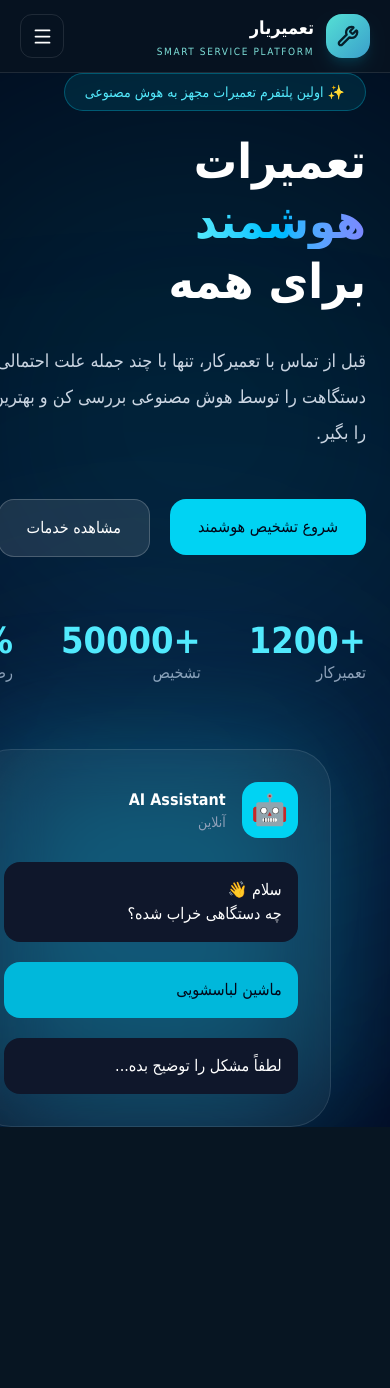
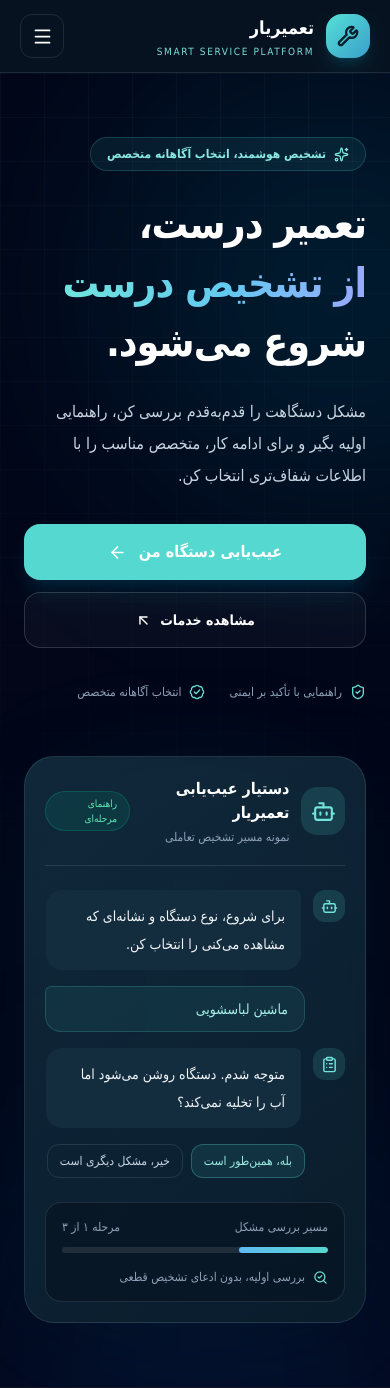
Before and after one commit to MajidYoosefkhani/taamiryar-platform, a Next.js app in the folder apps/web/: page / in a window 390 px wide. Before the commit the page ends 1127 px from the top, so only its background shows below. Built offline with nearby package versions, Linux system fonts and the light colour scheme.

Commit message:
Create mobile-first Taamiryar design foundation

```diff
--- a/apps/web/components/home/Hero.tsx
+++ b/apps/web/components/home/Hero.tsx
@@ -1,202 +1,23 @@
 import Link from "next/link";
+import { ArrowLeft, ArrowUpLeft, BadgeCheck, Bot, ClipboardList, SearchCheck, ShieldCheck, Sparkles } from "lucide-react";
 import Container from "../layout/Container";
-import Button from "../ui/button";
-
-export default function Hero() {
-  return (
-    <section className="relative overflow-hidden bg-slate-950 text-white">
-
-      <div className="absolute inset-0">
-
-        <div className="absolute left-1/2 top-0 h-[700px] w-[700px] -translate-x-1/2 rounded-full bg-cyan-500/20 blur-[180px]" />
-
-        <div className="absolute bottom-0 right-0 h-[500px] w-[500px] rounded-full bg-indigo-500/20 blur-[180px]" />
-
-        <div className="absolute left-0 top-1/2 h-[450px] w-[450px] rounded-full bg-sky-400/10 blur-[180px]" />
-
-      </div>
-
-      <Container className="relative flex min-h-[88vh] items-center justify-center">
-
-        <div className="mx-auto grid w-full max-w-6xl items-center gap-16 lg:grid-cols-2">
-
-          <div className="flex flex-col justify-center">
-
-            <span className="mb-5 w-fit rounded-full border border-cyan-400/30 bg-cyan-400/10 px-5 py-2 text-sm text-cyan-300">
-
-              ✨ اولین پلتفرم تعمیرات مجهز به هوش مصنوعی
-
-            </span>
-
-            <h1 className="text-5xl font-black leading-tight lg:text-7xl">
-
-              تعمیرات
-
-              <br />
-
-              <span className="bg-gradient-to-r from-cyan-300 via-sky-400 to-indigo-400 bg-clip-text text-transparent">
-
-                هوشمند
-
-              </span>
-
-              <br />
-
-              برای همه
-
-            </h1>
-
-            <p className="mt-8 max-w-xl text-lg leading-9 text-slate-300">
-
-              قبل از تماس با تعمیرکار، تنها با چند جمله علت احتمالی خرابی
-              دستگاهت را توسط هوش مصنوعی بررسی کن و بهترین راه‌حل را بگیر.
-
-            </p>
-
-            <div className="mt-12 flex flex-wrap gap-5">
-
-              <Link href="/diagnose">
-
-                <Button>
-
-                  شروع تشخیص هوشمند
-
-                </Button>
-
-              </Link>
-
-              <Button variant="secondary">
-
-                مشاهده خدمات
-
-              </Button>
-
-            </div>
-
-            <div className="mt-16 flex gap-12">
-
-              <div>
-
-                <h2 className="text-4xl font-black text-cyan-300">
-
-                  +1200
-
-                </h2>
-
-                <p className="text-slate-400">
-
-                  تعمیرکار
-
-                </p>
-
-              </div>
-
-              <div>
-
-                <h2 className="text-4xl font-black text-cyan-300">
-
-                  +50000
-
-                </h2>
-
-                <p className="text-slate-400">
-
-                  تشخیص
-
-                </p>
-
-              </div>
-
-              <div>
-
-                <h2 className="text-4xl font-black text-cyan-300">
-
-                  98%
-
-                </h2>
-
-                <p className="text-slate-400">
-
-                  رضایت
-
-                </p>
-
-              </div>
-
-            </div>
-
-          </div>
-
-          <div className="flex items-center justify-center">
-
-            <div className="relative">
-
-              <div className="absolute inset-0 rounded-[40px] bg-cyan-400/30 blur-3xl" />
-
-              <div className="relative w-[360px] rounded-[40px] border border-white/10 bg-white/5 p-8 backdrop-blur-xl">
-
-                <div className="mb-6 flex items-center gap-4">
-
-                  <div className="flex h-14 w-14 items-center justify-center rounded-2xl bg-cyan-400 text-3xl">
-
-                    🤖
-
-                  </div>
-
-                  <div>
-
-                    <h3 className="font-bold">
-
-                      AI Assistant
-
-                    </h3>
-
-                    <p className="text-sm text-slate-400">
-
-                      آنلاین
-
-                    </p>
-
-                  </div>
-
-                </div>
-
-                <div className="space-y-5">
-
-                  <div className="rounded-2xl bg-slate-900 p-4">
-
-                    سلام 👋
-
-                    <br />
-
-                    چه دستگاهی خراب شده؟
-
-                  </div>
-
-                  <div className="rounded-2xl bg-cyan-500 p-4 text-slate-950">
-
-                    ماشین لباسشویی
-
-                  </div>
-
-                  <div className="rounded-2xl bg-slate-900 p-4">
-
-                    لطفاً مشکل را توضیح بده...
-
-                  </div>
-
-                </div>
-
-              </div>
-
-            </div>
-
-          </div>
-
-        </div>
-
-      </Container>
-
-    </section>
-  );
+export default function Hero(){
+ return <section className="relative isolate overflow-hidden border-b border-white/[.06]">
+  <div className="ty-grid-bg pointer-events-none absolute inset-0 -z-10"/><div className="pointer-events-none absolute -right-40 top-0 -z-10 h-[430px] w-[430px] rounded-full bg-cyan-400/[.12] blur-[120px]"/><div className="pointer-events-none absolute -bottom-48 left-0 -z-10 h-[420px] w-[420px] rounded-full bg-blue-500/[.12] blur-[130px]"/>
+  <Container className="grid min-h-[650px] items-center gap-14 py-16 md:py-20 lg:grid-cols-[1.05fr_.95fr] lg:gap-16">
+   <div className="max-w-2xl"><div className="mb-6 inline-flex items-center gap-2 rounded-full border border-[#55d8d0]/20 bg-[#55d8d0]/[.08] px-4 py-2 text-xs font-semibold text-[#8ae8e1] sm:text-sm"><Sparkles size={15}/> تشخیص هوشمند، انتخاب آگاهانه متخصص</div>
+    <h1 className="text-[2.55rem] font-black leading-[1.45] tracking-tight text-white sm:text-5xl sm:leading-[1.4] lg:text-[3.65rem]">تعمیر درست،<br/><span className="ty-gradient-text">از تشخیص درست</span> شروع می‌شود.</h1>
+    <p className="mt-6 max-w-xl text-base leading-8 text-slate-300 sm:text-lg sm:leading-9">مشکل دستگاهت را قدم‌به‌قدم بررسی کن، راهنمایی اولیه بگیر و برای ادامه کار، متخصص مناسب را با اطلاعات شفاف‌تری انتخاب کن.</p>
+    <div className="mt-8 flex flex-col gap-3 min-[430px]:flex-row"><Link href="/diagnose" className="ty-focus inline-flex min-h-14 items-center justify-center gap-3 rounded-2xl bg-[#55d8d0] px-6 text-base font-extrabold text-[#06202b] shadow-xl shadow-cyan-500/10 transition hover:-translate-y-0.5 hover:bg-[#7ce9e1]">عیب‌یابی دستگاه من <ArrowLeft size={19}/></Link><a href="#services" className="ty-focus inline-flex min-h-14 items-center justify-center gap-2 rounded-2xl border border-white/15 bg-white/[.03] px-6 text-sm font-bold text-white transition hover:border-[#55d8d0]/50 hover:bg-white/[.06]">مشاهده خدمات <ArrowUpLeft size={17}/></a></div>
+    <div className="mt-9 flex flex-wrap gap-x-6 gap-y-3 text-xs text-slate-400 sm:text-sm"><span className="inline-flex items-center gap-2"><ShieldCheck size={16} className="text-[#68ded5]"/> راهنمایی با تأکید بر ایمنی</span><span className="inline-flex items-center gap-2"><BadgeCheck size={16} className="text-[#68ded5]"/> انتخاب آگاهانه متخصص</span></div>
+   </div>
+   <div className="relative mx-auto w-full max-w-[470px]"><div className="pointer-events-none absolute inset-8 rounded-[36px] bg-cyan-400/10 blur-3xl"/>
+    <div className="ty-panel relative overflow-hidden rounded-[30px] p-5 sm:rounded-[34px] sm:p-7">
+     <div className="flex items-center justify-between border-b border-white/10 pb-5"><div className="flex items-center gap-3"><div className="flex h-12 w-12 items-center justify-center rounded-2xl bg-[#55d8d0]/15 text-[#72e4dc]"><Bot size={25}/></div><div><p className="font-bold text-white">دستیار عیب‌یابی تعمیریار</p><p className="mt-1 text-xs text-slate-400">نمونه مسیر تشخیص تعاملی</p></div></div><span className="rounded-full border border-emerald-400/20 bg-emerald-400/10 px-3 py-1 text-[10px] text-emerald-300">راهنمای مرحله‌ای</span></div>
+     <div className="space-y-4 py-6"><div className="flex gap-3"><span className="flex h-8 w-8 shrink-0 items-center justify-center rounded-xl bg-[#55d8d0]/15 text-[#73e4dc]"><Bot size={17}/></span><div className="max-w-[85%] rounded-2xl rounded-tr-md bg-[#142d3e] px-4 py-3 text-sm leading-7 text-slate-100">برای شروع، نوع دستگاه و نشانه‌ای که مشاهده می‌کنی را انتخاب کن.</div></div><div className="mr-10 rounded-2xl rounded-tl-md border border-[#55d8d0]/20 bg-[#55d8d0]/[.08] px-4 py-3 text-sm text-[#a5f0e9]">ماشین لباسشویی</div><div className="flex gap-3"><span className="flex h-8 w-8 shrink-0 items-center justify-center rounded-xl bg-[#55d8d0]/15 text-[#73e4dc]"><ClipboardList size={17}/></span><div className="max-w-[85%] rounded-2xl rounded-tr-md bg-[#142d3e] px-4 py-3 text-sm leading-7 text-slate-100">متوجه شدم. دستگاه روشن می‌شود اما آب را تخلیه نمی‌کند؟</div></div><div className="mr-10 flex flex-wrap gap-2"><span className="rounded-xl border border-[#55d8d0]/30 bg-[#55d8d0]/10 px-3 py-2 text-xs text-[#9cece5]">بله، همین‌طور است</span><span className="rounded-xl border border-white/10 px-3 py-2 text-xs text-slate-300">خیر، مشکل دیگری است</span></div></div>
+     <div className="rounded-2xl border border-white/10 bg-[#071522]/70 p-4"><div className="mb-3 flex items-center justify-between text-xs text-slate-400"><span>مسیر بررسی مشکل</span><span>مرحله ۱ از ۳</span></div><div className="h-1.5 overflow-hidden rounded-full bg-white/10"><div className="h-full w-1/3 rounded-full bg-gradient-to-l from-[#55d8d0] to-[#61b9f2]"/></div><div className="mt-4 flex items-center gap-2 text-xs text-slate-400"><SearchCheck size={15} className="text-[#70ded6]"/> بررسی اولیه، بدون ادعای تشخیص قطعی</div></div>
+    </div><div className="absolute -bottom-5 -left-2 hidden items-center gap-2 rounded-2xl border border-white/10 bg-[#10283a] px-4 py-3 text-xs text-slate-200 shadow-xl sm:flex"><ShieldCheck size={17} className="text-[#65ddd5]"/> ایمنی و شفافیت در اولویت</div>
+   </div>
+  </Container>
+ </section>;
 }
```
